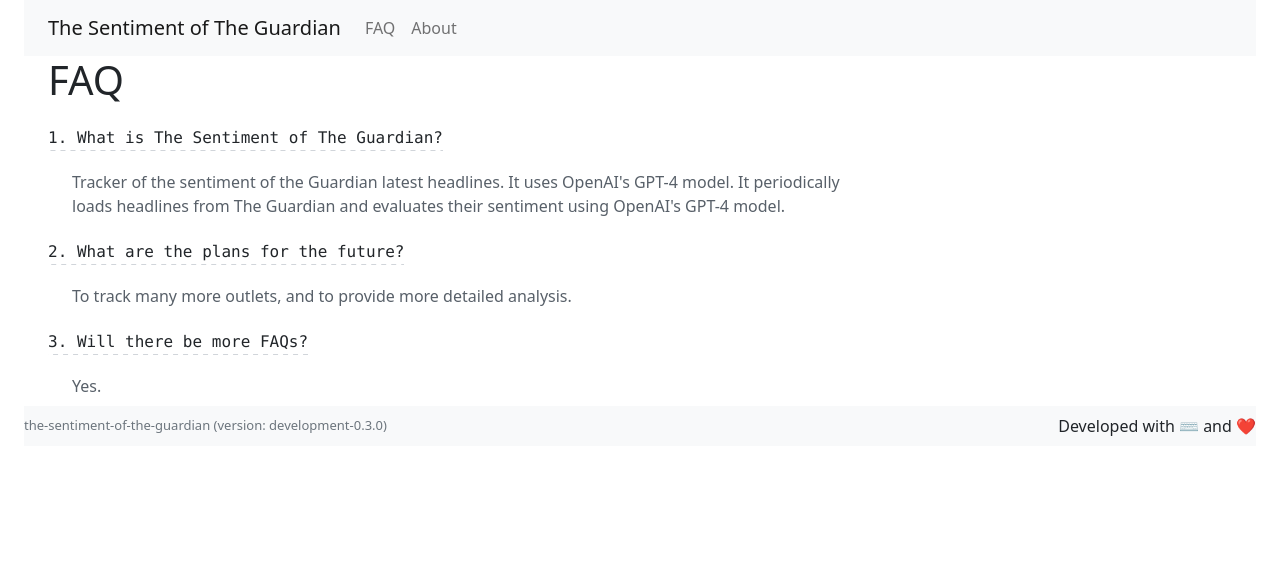
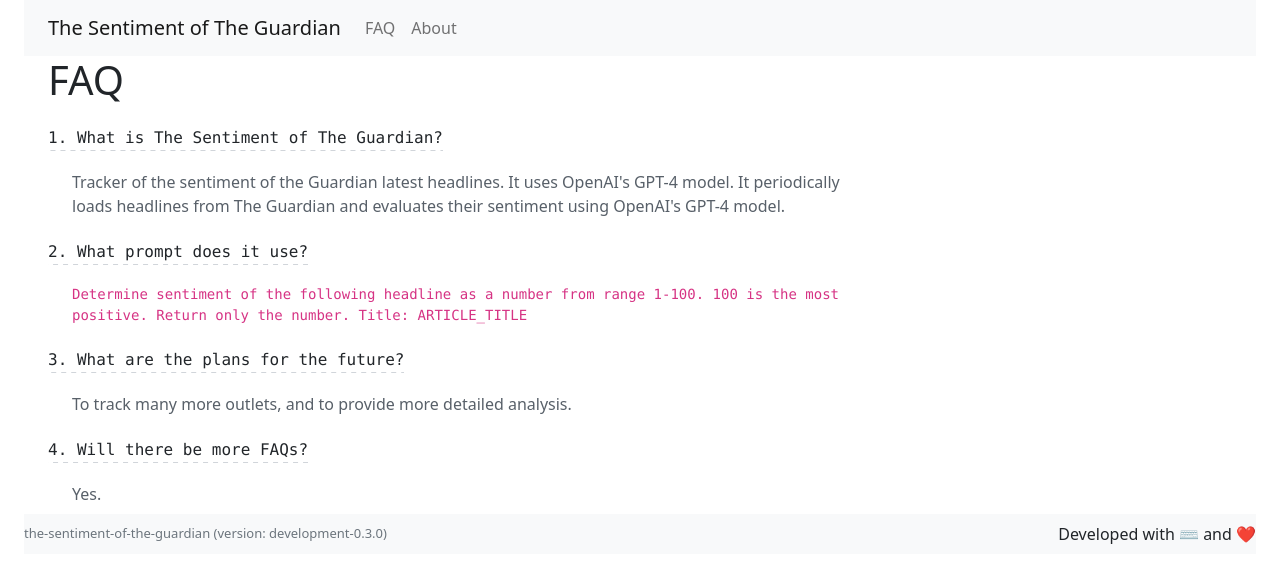
Before and after one commit to jirihofman/sentiment-guardian, a Next.js app: page /faq in a window 1280 px wide. Shown: the top 582 px of the page. Built offline with nearby package versions, Linux system fonts and the light colour scheme.

Commit message:
feat: add QA about chat-gpt prompt

```diff
--- a/app/faq/page.jsx
+++ b/app/faq/page.jsx
@@ -10,6 +10,10 @@ export default function Faq() {
                 'It periodically loads headlines from The Guardian and evaluates their sentiment using OpenAI\'s GPT-4 model.',
             ].join(' '),
             question: `What is ${pjson.displayName}?`,
+        },
+        {
+            answer: <code>Determine sentiment of the following headline as a number from range 1-100. 100 is the most positive. Return only the number. Title: ARTICLE_TITLE</code>,
+            question: 'What prompt does it use?',
         },
         {
             answer: 'To track many more outlets, and to provide more detailed analysis.',
```
